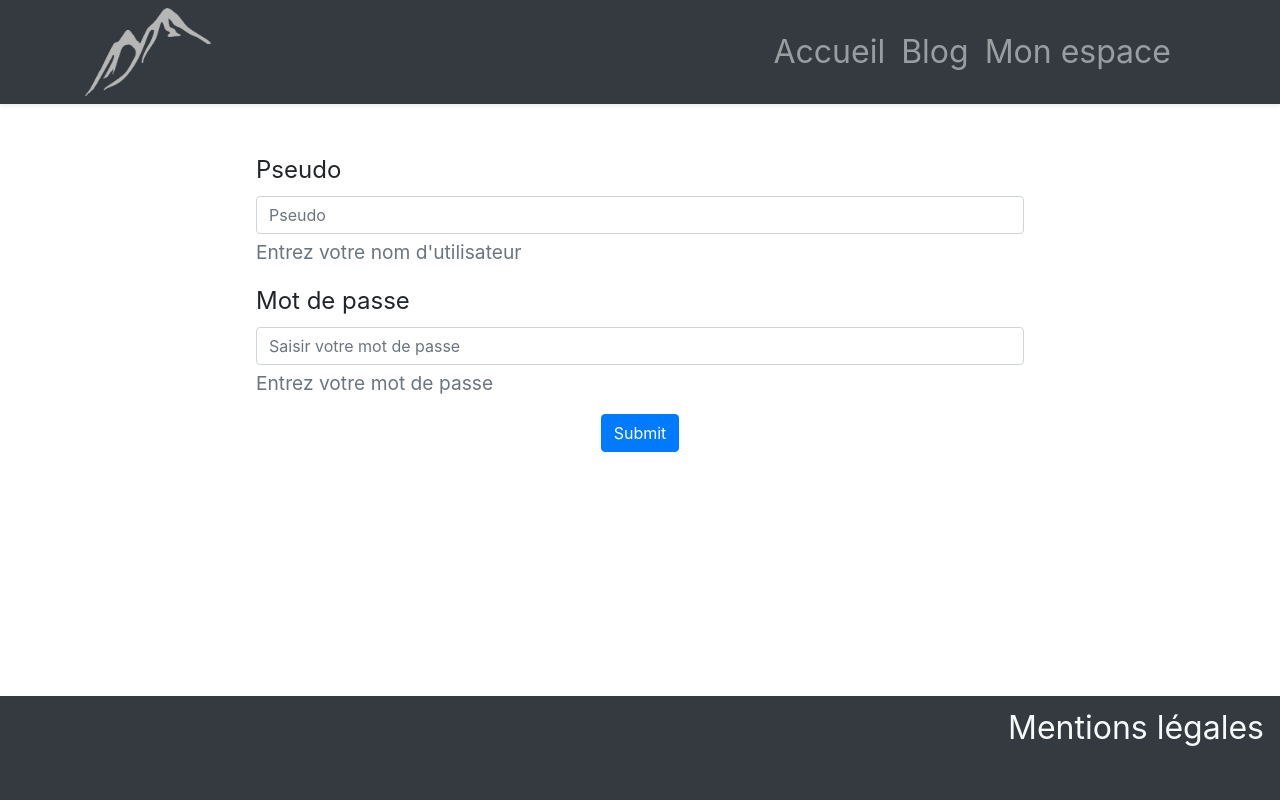
After one commit to OoIwazaruoO/blogp4, a PHP site: template App/Views/connectionView.php in a window 1280 px wide. The commit adds this page. Run offline with PHP 8.4, Linux system fonts and the light colour scheme; the template is opened without the code that fills it, so the values that code supplies are empty.

Commit message:
creation of the connectionView

```diff
--- /dev/null
+++ b/App/Views/connectionView.php
@@ -0,0 +1,23 @@
+<section id="connection">
+
+	<form action="users/connect" method="post" class="text-left">
+
+		<div class="form-group" >
+			<label for="pseudo" >Pseudo</label>
+			<input type="text" class="form-control" id="pseudo" aria-describedby="pseudoHelp" placeholder="Pseudo" name="pseudo" minlength="3" maxlength="12">
+			<small id="pseudoHelp" class="form-text text-muted">Entrez votre nom d'utilisateur</small>
+		</div>
+		<div class="form-group">
+			<label for="pass1">Mot de passe</label>
+			<input type="password" class="form-control" id="pass1" name="pass1" placeholder="Saisir votre mot de passe" aria-describedby="pass1Help">
+			<small id="pass1Help" class="form-text text-muted">Entrez votre mot de passe</small>
+		</div>
+
+		<div class="form-group text-center">
+			<button type="submit" class="btn btn-primary" id="submitInscription">Submit</button>
+		</div>
+
+
+
+	</form>
+</section>
--- a/Public/css/style.css
+++ b/Public/css/style.css
@@ -27,8 +27,7 @@ main{
 	min-height: calc(100vh - 15.5rem)
 }
 
-#homePresentation,
-#article #read{
+main > *{
 	text-align: center;
 	font-size: 1.5rem;
 	margin: 0 auto;
@@ -40,25 +39,29 @@ main{
 	width: 40%;
 }
 
-#article #read{
+#article #read,
+{
 	width: 80%;
 }
 
-#homePresentation h1{
-	margin-bottom: 2.5rem;
+#homePresentation h1,#homePresentation h2,
+#blog h1,#blog h2,
+#inscription h1,#inscription h2{
+
+	margin: 2.5rem 0;
+	text-align: center;
 }
+
 
 
 #homePresentation figure img{
 	max-height: 12rem;
 }
 
-#blog {
+#blog,
+#inscription,
+#connection {
 	width: 60%;
 	margin: 0 auto;
 	min-width: 320px;
 }
-
-#blog h1{
-	text-align: center;
-}
```
